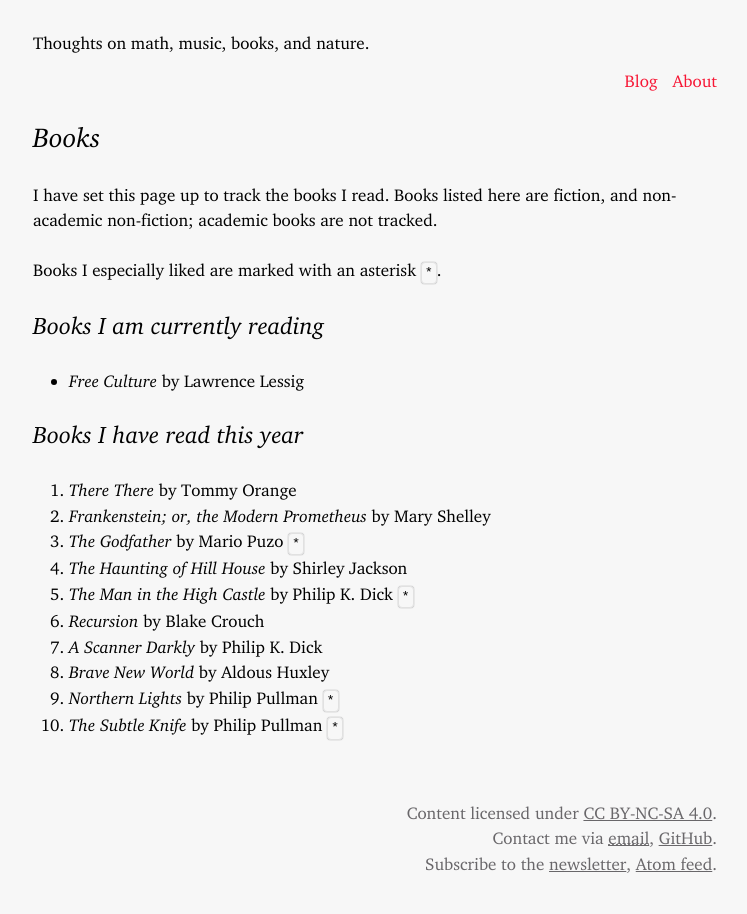
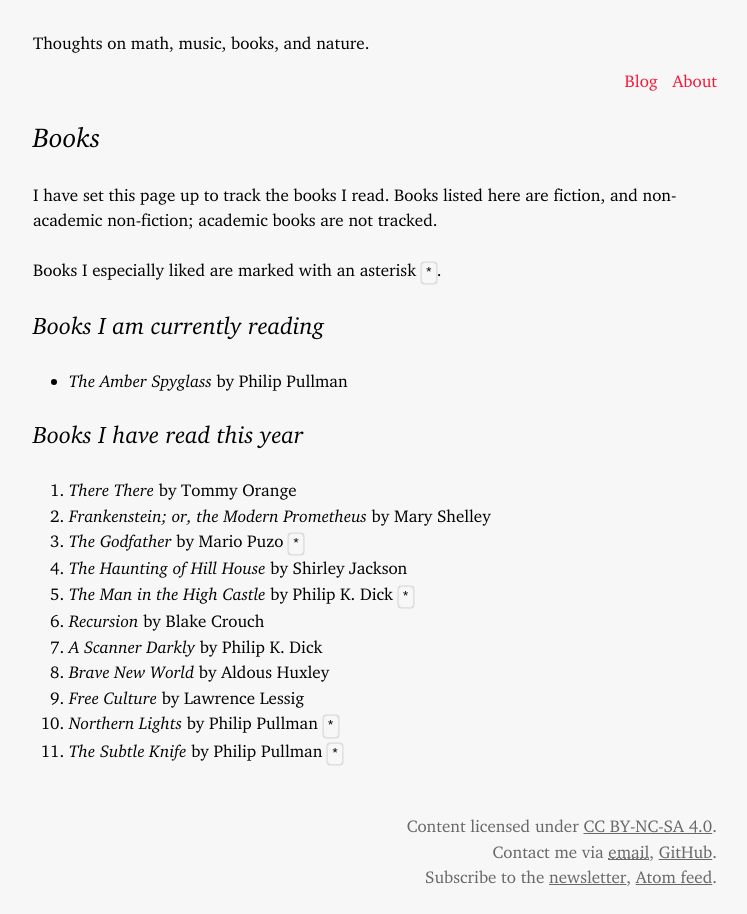
Before and after one commit to LeonardoGoller/LeonardoGoller.github.io, a Jekyll site: the page built from books.markdown, in a window 1280 px wide. Shown: the whole page, without its empty margins (265-1012 px from the left). Built offline with Jekyll 4.4.1, drawn with Linux system fonts in a browser that asks for light colours; comment, search, counter and statistics services are not loaded.

Commit message:
book list update

```diff
--- a/_config.yml
+++ b/_config.yml
@@ -31,8 +31,8 @@ license:
 
 # Books I am currently reading
 currentbooks:
-  - title: Free Culture
-    author: Lawrence Lessig
+  - title: The Amber Spyglass
+    author: Philip Pullman
 
 
 # Build settings
--- a/books.markdown
+++ b/books.markdown
@@ -29,5 +29,6 @@ Books I especially liked are marked with an asterisk  `*`.
 6. _Recursion_ by Blake Crouch
 7. _A Scanner Darkly_ by Philip K. Dick
 8. _Brave New World_ by Aldous Huxley
-9. _Northern Lights_ by Philip Pullman `*`
-10. _The Subtle Knife_ by Philip Pullman `*`
+9. _Free Culture_ by Lawrence Lessig
+10. _Northern Lights_ by Philip Pullman `*`
+11. _The Subtle Knife_ by Philip Pullman `*`
```
